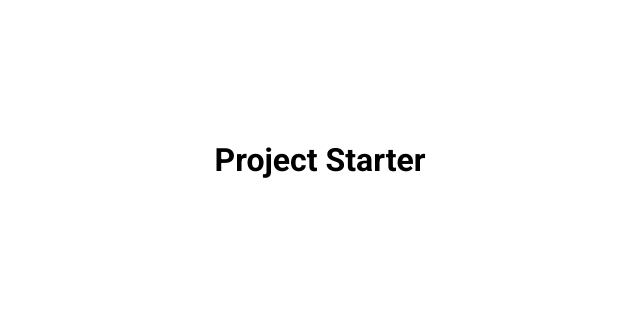
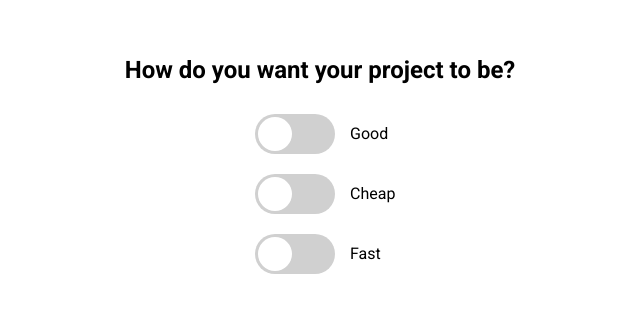
Before and after one commit to kelsi2/50_Projects_50_Days, a plain HTML site: page Day32_Checkboxes/index.html in a window 1280 px wide. Shown: the part 240-552 px from the top of the page, without its empty margins (320-960 px from the left). Drawn offline with Linux system fonts and the light colour scheme.

Commit message:
Day 32 complete

```diff
--- a/Day32_Checkboxes/index.html
+++ b/Day32_Checkboxes/index.html
@@ -6,11 +6,35 @@
   <meta name="viewport" content="width=device-width, initial-scale=1.0">
   <!-- <link rel="stylesheet" href="https://cdnjs.cloudflare.com/ajax/libs/font-awesome/5.15.1/css/all.min.css" integrity="sha512-+4zCK9k+qNFUR5X+cKL9EIR+ZOhtIloNl9GIKS57V1MyNsYpYcUrUeQc9vNfzsWfV28IaLL3i96P9sdNyeRssA==" crossorigin="anonymous" /> -->
   <link rel="stylesheet" href="style.css">
-  <title>My Project</title>
+  <title>Good, Cheap, Fast</title>
 </head>
 
 <body>
-  <h1>Project Starter</h1>
+  <h2>How do you want your project to be?</h2>
+
+  <div class="toggle-container">
+    <input type="checkbox" id="good" class="toggle">
+    <label for="good" class="label">
+      <div class="ball"></div>
+    </label>
+    <span>Good</span>
+  </div>
+
+  <div class="toggle-container">
+    <input type="checkbox" id="cheap" class="toggle">
+    <label for="cheap" class="label">
+      <div class="ball"></div>
+    </label>
+    <span>Cheap</span>
+  </div>
+
+  <div class="toggle-container">
+    <input type="checkbox" id="fast" class="toggle">
+    <label for="fast" class="label">
+      <div class="ball"></div>
+    </label>
+    <span>Fast</span>
+  </div>
 
   <script src="script.js"></script>
 </body>
--- a/Day32_Checkboxes/script.js
+++ b/Day32_Checkboxes/script.js
@@ -0,0 +1,23 @@
+const toggles = document.querySelectorAll('.toggle');
+const good = document.querySelector('#good');
+const cheap = document.querySelector('#cheap');
+const fast = document.querySelector('#fast');
+
+// Use change instead of click for checkboxes
+toggles.forEach(toggle => toggle.addEventListener('change', (e) => doTheTrick(e.target)));
+
+function doTheTrick(theClickedOne) {
+  if (good.checked && cheap.checked && fast.checked) {
+    if (good === theClickedOne) {
+      fast.checked = false;
+    }
+
+    if (cheap === theClickedOne) {
+      good.checked = false;
+    }
+
+    if (fast === theClickedOne) {
+      cheap.checked = false;
+    }
+  }
+}
--- a/Day32_Checkboxes/style.css
+++ b/Day32_Checkboxes/style.css
@@ -14,3 +14,74 @@ body {
   overflow: hidden;
   margin: 0;
 }
+
+.toggle-container {
+  display: flex;
+  align-items: center;
+  margin: 10px 0;
+  width: 200px;
+}
+
+.toggle {
+  visibility: hidden;
+}
+
+.label {
+  position: relative;
+  background-color: #d0d0d0;
+  border-radius: 50px;
+  cursor: pointer;
+  display: inline-block;
+  margin: 0 15px 0;
+  width: 80px;
+  height: 40px;
+}
+
+.toggle:checked+.label {
+  background-color: #8e44ad;
+}
+
+.ball {
+  background: #fff;
+  height: 34px;
+  width: 34px;
+  border-radius: 50%;
+  position: absolute;
+  top: 3px;
+  left: 3px;
+  align-items: center;
+  justify-content: center;
+  animation: slideOff 0.3s linear forwards;
+}
+
+.toggle:checked+.label .ball {
+  animation: slideOn 0.3s linear forwards;
+}
+
+@keyframes slideOn {
+  0% {
+    transform: translateX(0) scale(1);
+  }
+
+  50% {
+    transform: translateX(20px) scale(1.2);
+  }
+
+  100% {
+    transform: translateX(40px) scale(1);
+  }
+}
+
+@keyframes slideOff {
+  0% {
+    transform: translateX(40px) scale(1);
+  }
+
+  50% {
+    transform: translateX(20px) scale(1.2);
+  }
+
+  100% {
+    transform: translateX(0) scale(1);
+  }
+}
```
Also changed, not shown: 1 other file.
